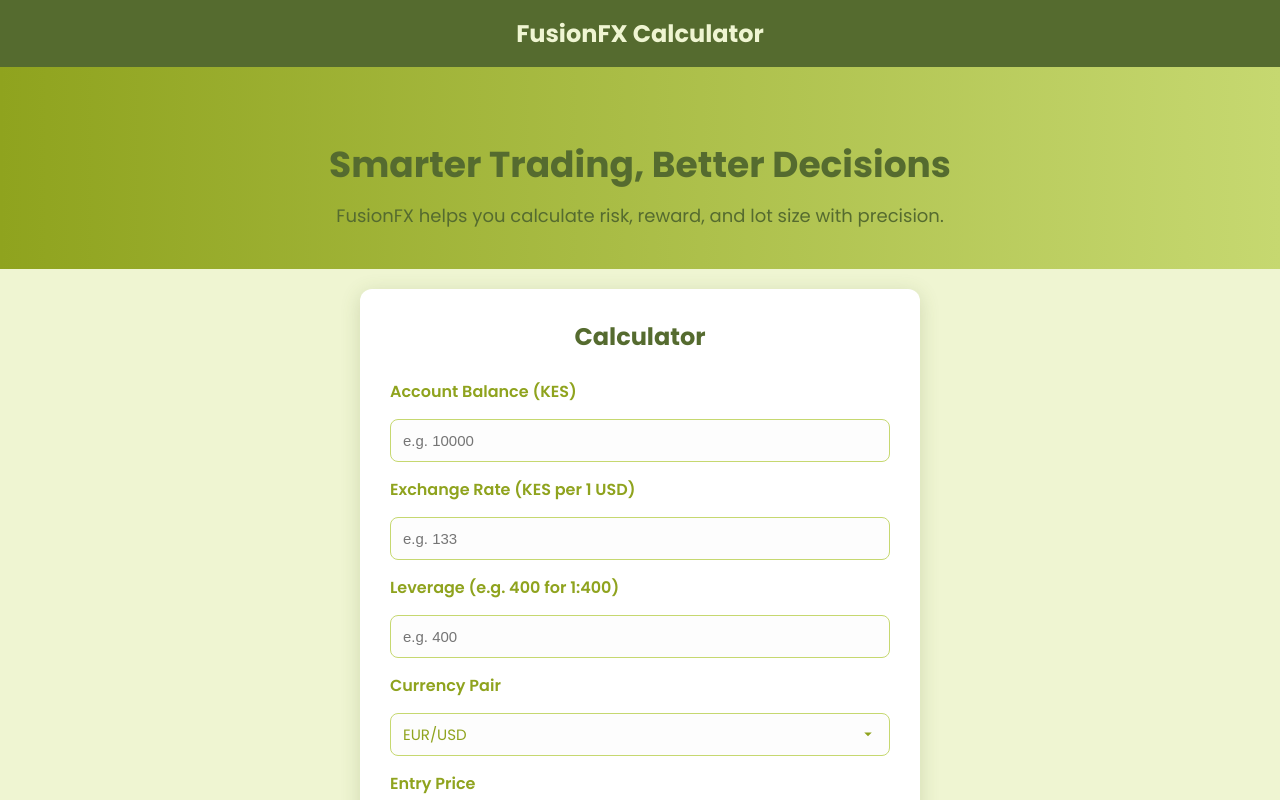
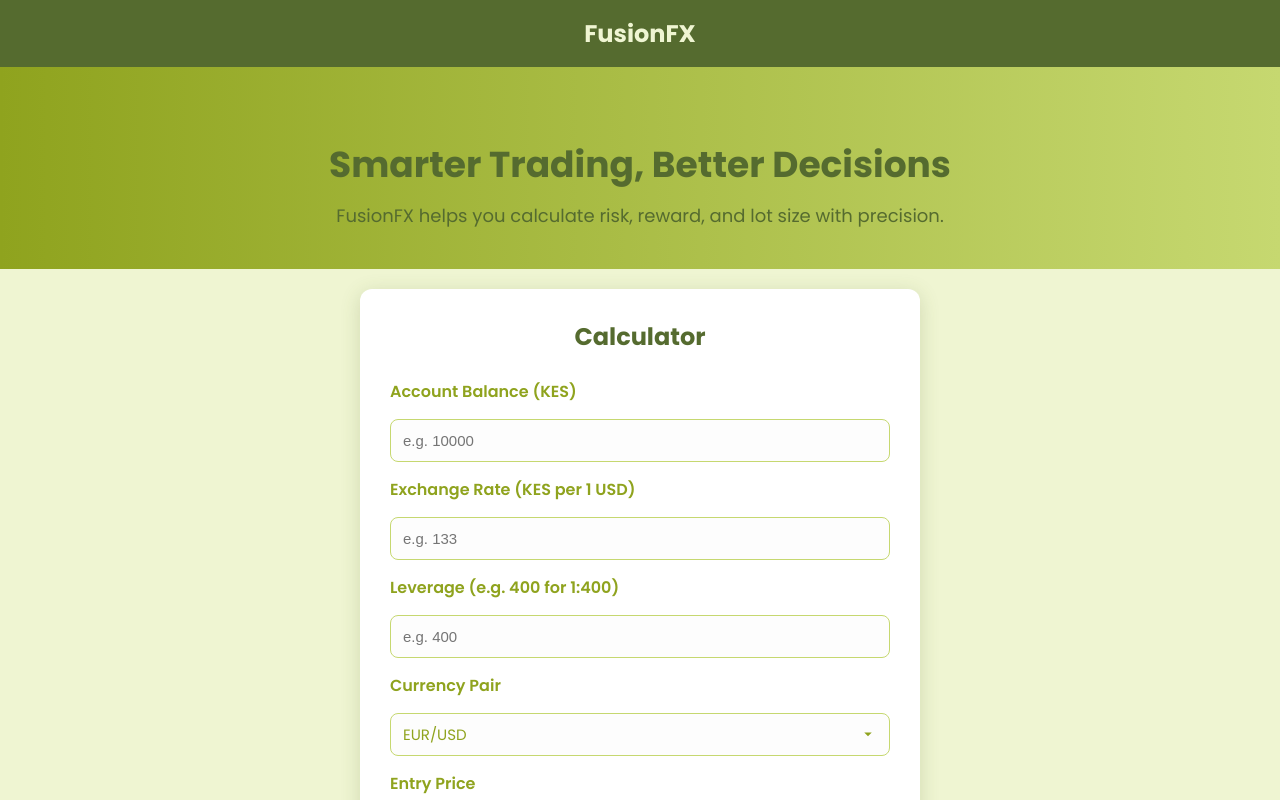
Before and after one commit to fusiondeskdev/Kenyanpipscalculator, a plain HTML site: page index.html in a window 1280 px wide. Shown: the top 800 px of the page. Drawn offline with Linux system fonts and the light colour scheme.

Commit message:
Update index.html

```diff
--- a/index.html
+++ b/index.html
@@ -15,7 +15,7 @@
 
 <body>
   <!-- Header -->
-  <header>FusionFX Calculator</header>
+  <header>FusionFX</header>
 
   <!-- Hero -->
   <section class="hero">
```
